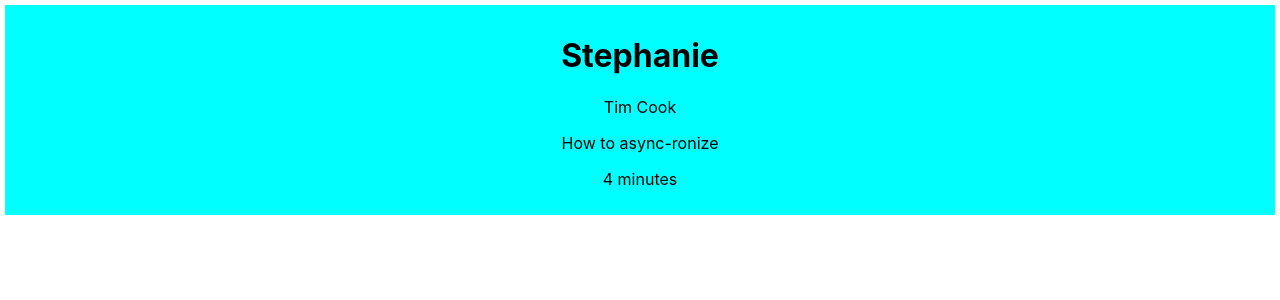
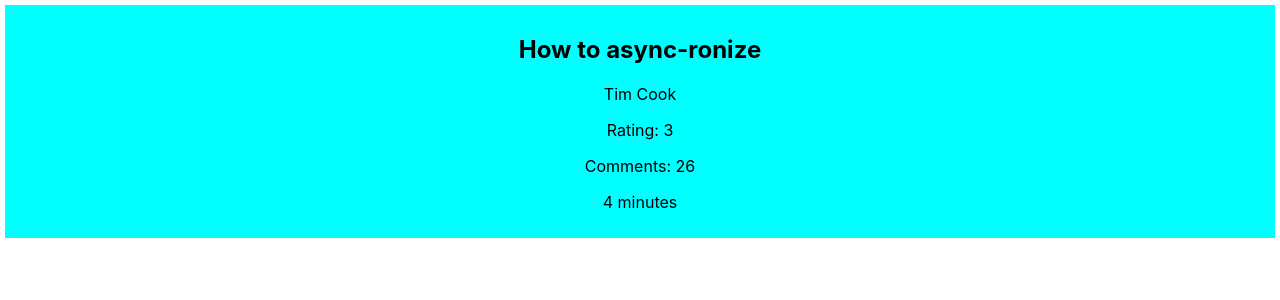
Before and after one commit to Stephmarsjs/brainhive2, a React (Create React App) app: page / in a window 1280 px wide. Shown: the top 300 px of the page. Built offline with nearby package versions, Linux system fonts and the light colour scheme.

Commit message:
added elements to Post component

```diff
--- a/src/components/Post.js
+++ b/src/components/Post.js
@@ -2,15 +2,22 @@ import React from 'react';
 
 const Post = ({post}) => {
 
+  // the paramater is doing this:
+  // const {post} = props;
+
     return (
         <div className={'box'}>
-        <h1>{post.posterName}</h1>
+        <h2>{post.title}</h2>
         <p>{post.resourceAuthor}</p>
-        <p>{post.title}</p>
+        {post.videoLength ? (<p>Length: {post.videoLength}</p>) : null }
+        {/* {conditional ? true code : false code */}
+        <p>Rating: {post.rating}</p>
+        <p>Comments: {post.comments.length}</p>
        <p>{post.length}</p>
         </div>
     )
   }
 
 
+
 export default Post
```
